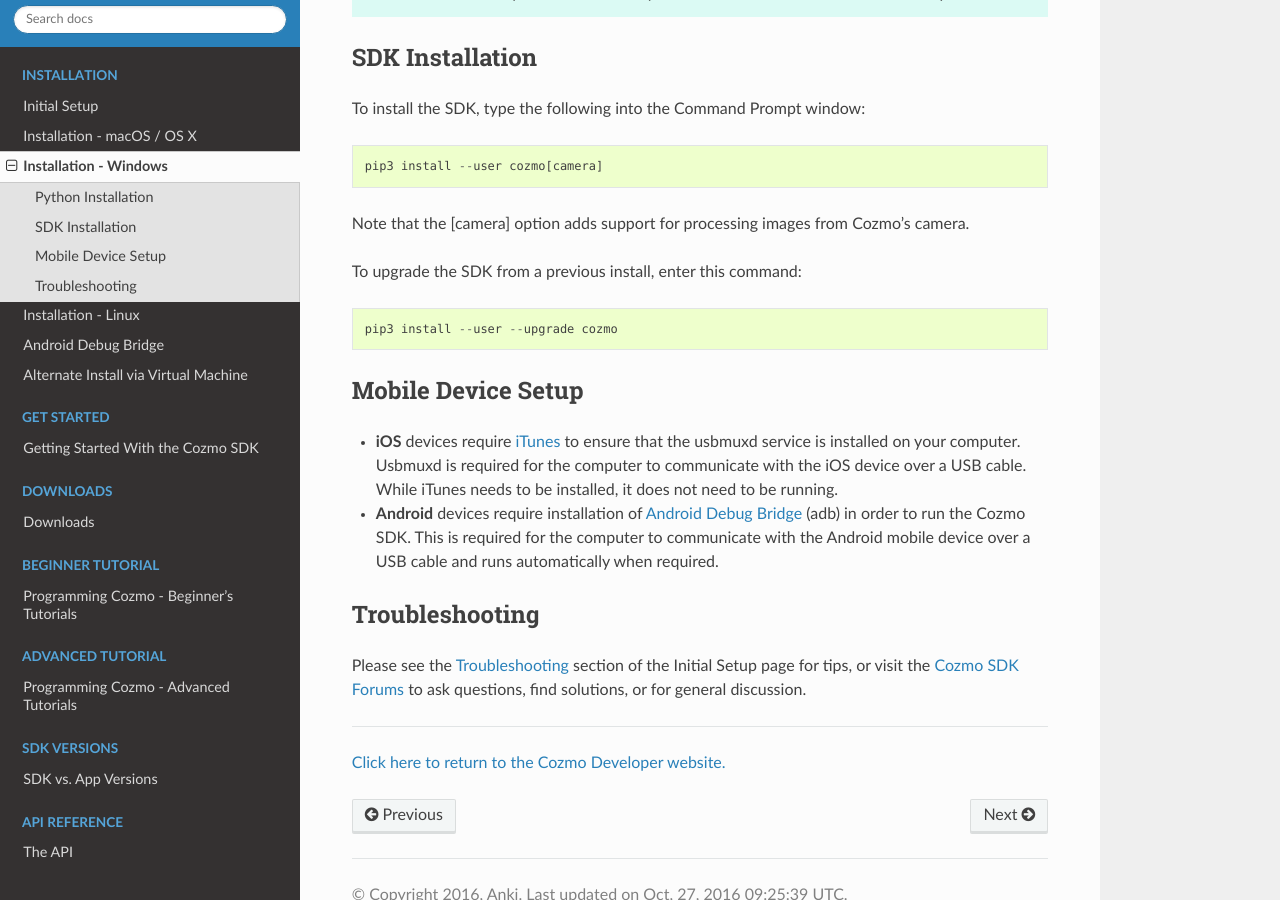
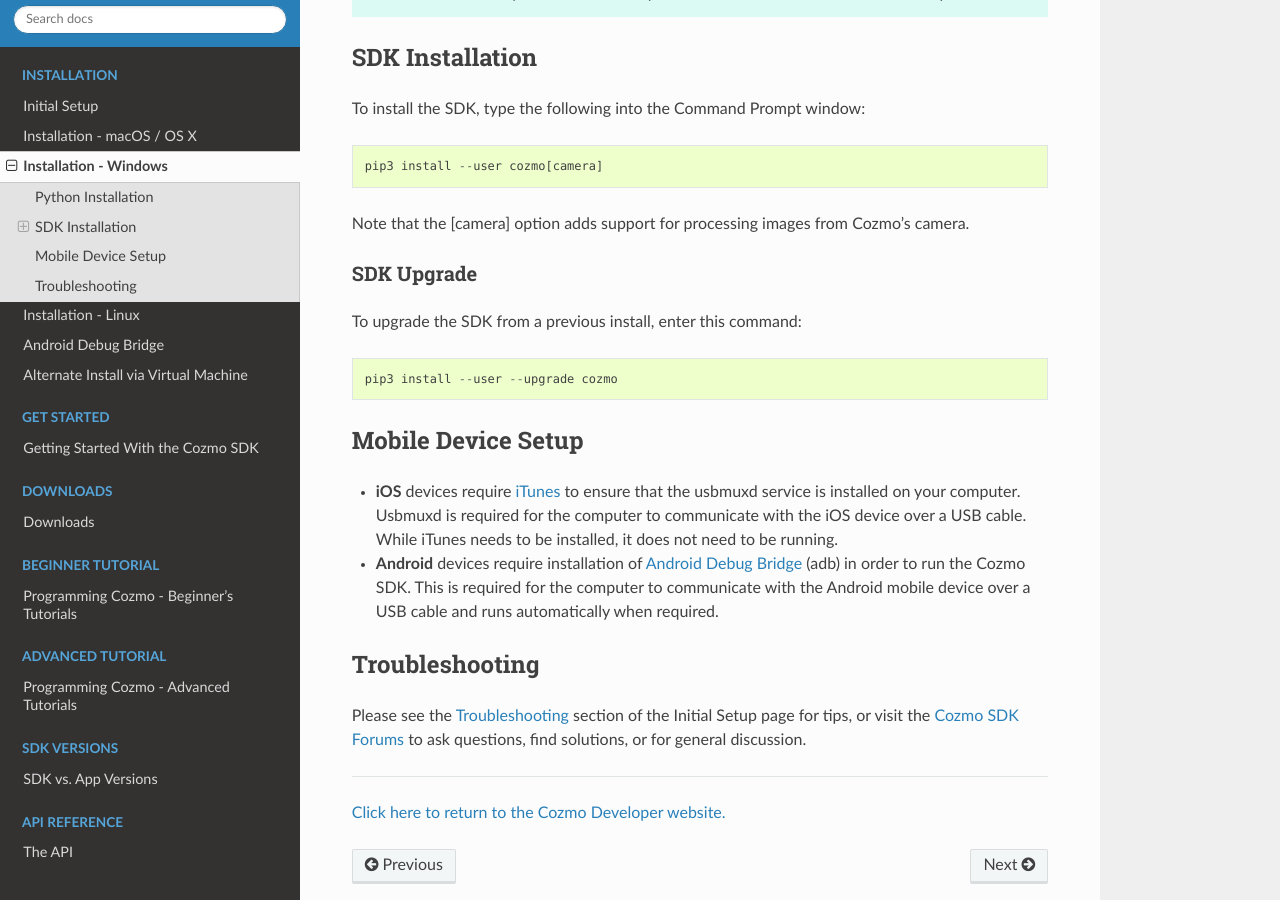
Before and after one commit to anki/cozmo-python-sdk, a Sphinx documentation site: the page built from docs/source/install-windows.rst, in a window 1280 px wide and 900 px high, scrolled down 497 px. Built offline with Sphinx 7.4.7 and the Read the Docs theme 2.0.0, drawn with Linux system fonts in a browser that asks for light colours.

Commit message:
Add "SDK Upgrade" subheading

```diff
--- a/docs/source/install-linux.rst
+++ b/docs/source/install-linux.rst
@@ -66,6 +66,10 @@
 
 Note that the [camera] option adds support for processing images from Cozmo's camera.
 
+"""""""""""
+SDK Upgrade
+"""""""""""
+
 To upgrade the SDK from a previous install, enter this command::
 
     pip3 install --user --upgrade cozmo
--- a/docs/source/install-macos.rst
+++ b/docs/source/install-macos.rst
@@ -30,6 +30,10 @@
 
 Note that the [camera] option adds support for processing images from Cozmo's camera.
 
+"""""""""""
+SDK Upgrade
+"""""""""""
+
 To upgrade the SDK from a previous install, enter this command::
 
     pip3 install --user --upgrade cozmo
--- a/docs/source/install-windows.rst
+++ b/docs/source/install-windows.rst
@@ -27,6 +27,10 @@
 
 Note that the [camera] option adds support for processing images from Cozmo's camera.
 
+"""""""""""
+SDK Upgrade
+"""""""""""
+
 To upgrade the SDK from a previous install, enter this command::
 
     pip3 install --user --upgrade cozmo
```
